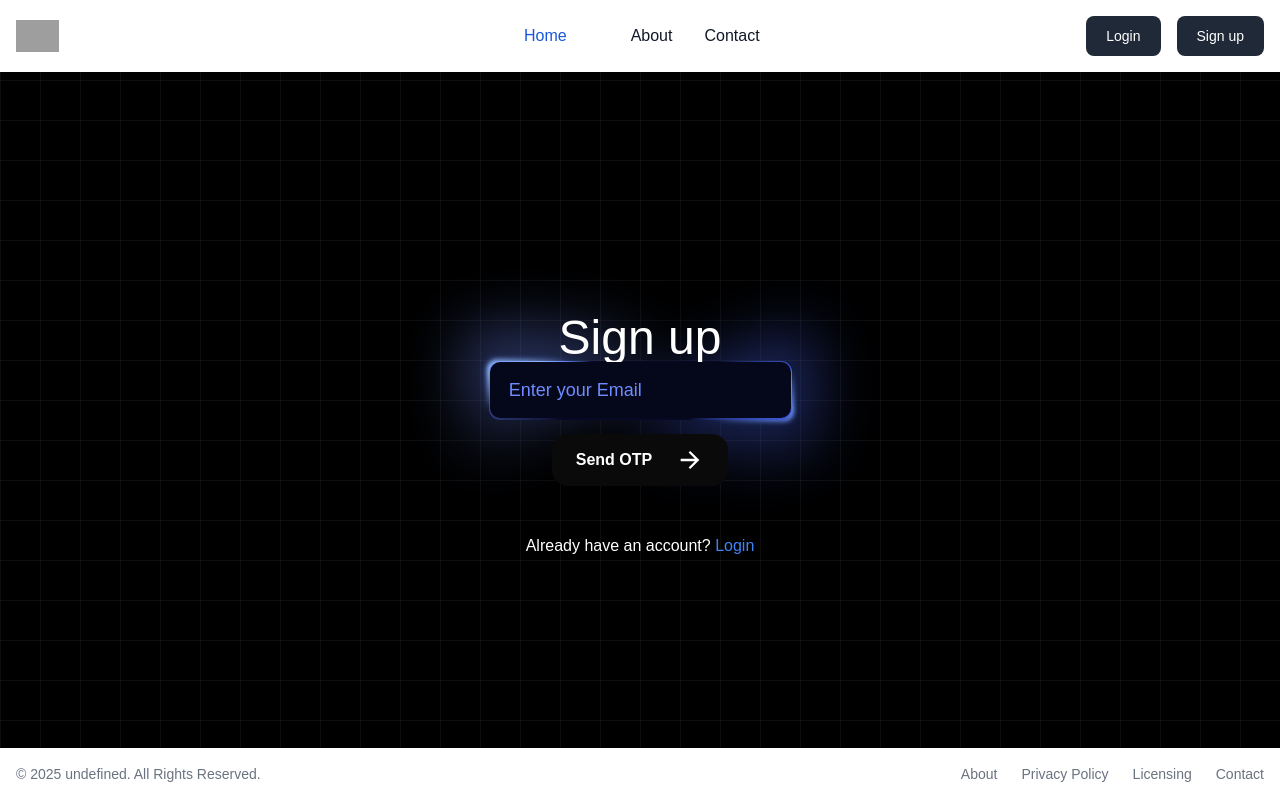
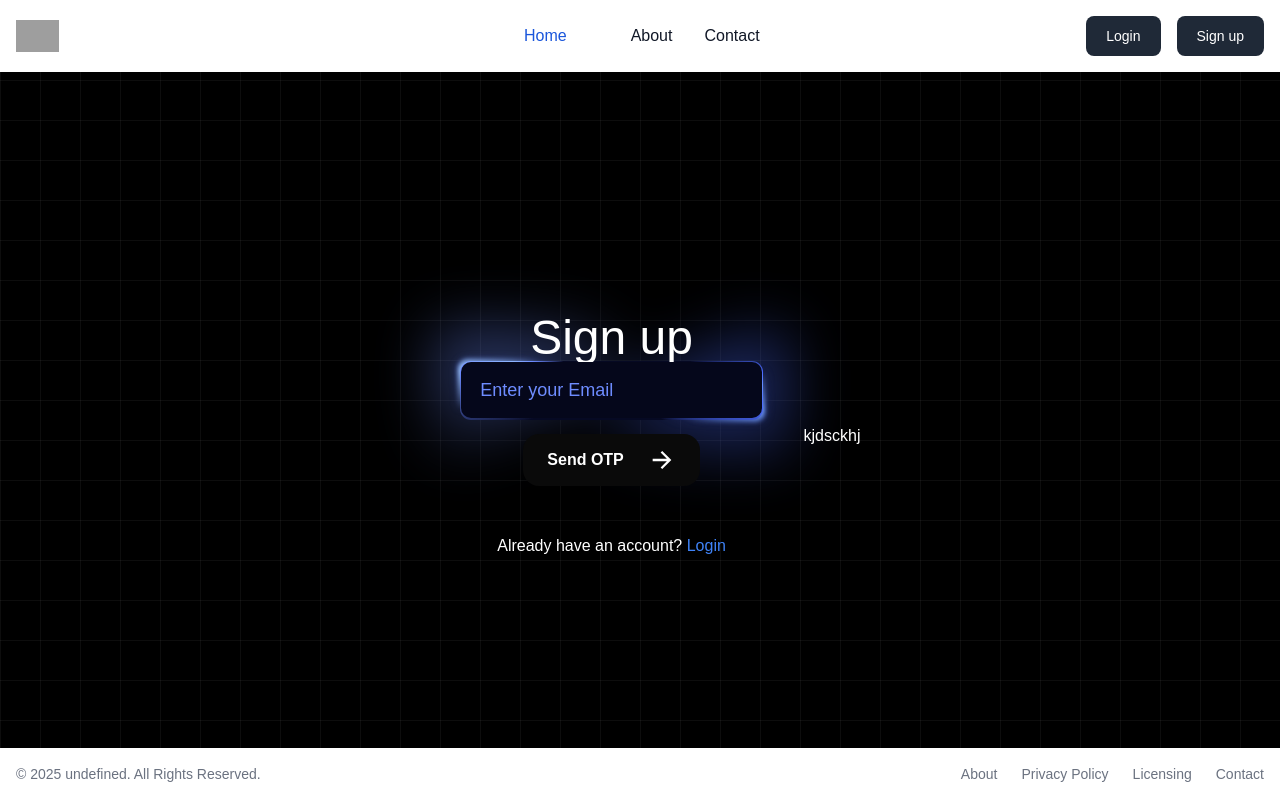
Before and after one commit to skrijwan100/SmartCanteens, a React (Vite) app in the folder client/: page /signup in a window 1280 px wide. Built offline with nearby package versions, Linux system fonts and the light colour scheme; grey boxes are pictures that could not be loaded.

Commit message:
add placeholder text to Signup component

```diff
--- a/client/src/pages/Signup.jsx
+++ b/client/src/pages/Signup.jsx
@@ -10,6 +10,7 @@ const Signup = () => {
       <div className='hidden xl:flex w-[40%]'>
         <img src={gifnew} alt="" />
       </div>
+      <p>kjdsckhj</p>
     </div>
   )
 }
```
